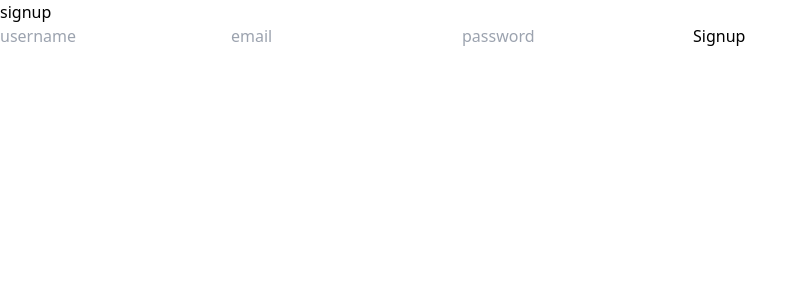
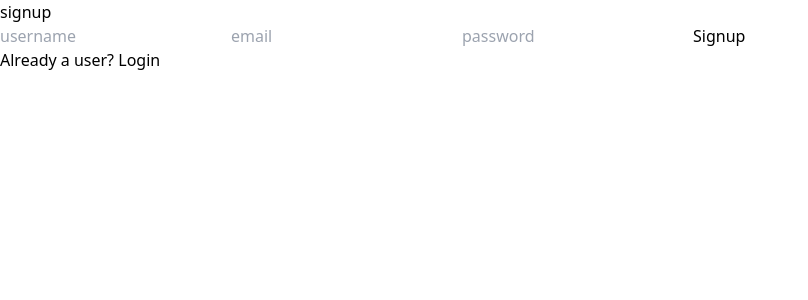
Before and after one commit to Sebanti2003/nextauth, a Next.js app: page /signup in a window 1280 px wide. Shown: the top 300 px of the page, without its empty margins (0-808 px from the left). Built offline with nearby package versions, Linux system fonts and the light colour scheme.

Commit message:
added the login route in the signup page

```diff
--- a/src/app/(client)/signup/page.tsx
+++ b/src/app/(client)/signup/page.tsx
@@ -44,8 +44,8 @@ const SignupPage = () => {
       setFormData({ email: "", password: "", username: "" });
       setError("");
       router.push("/login");
-    // eslint-disable-next-line @typescript-eslint/no-explicit-any
-    } catch (error:any) {
+      // eslint-disable-next-line @typescript-eslint/no-explicit-any
+    } catch (error: any) {
       console.error(error);
       setLoading(false);
       setError(error?.response?.data?.message);
@@ -103,6 +103,15 @@ const SignupPage = () => {
           Signup <span className="animate-spin">{loading && "..."}</span>
         </button>
       </form>
+      <div className="text-white text-sm">
+        Already a user?{" "}
+        <span
+          className="text-blue-500 cursor-pointer"
+          onClick={() => router.push("/login")}
+        >
+          Login
+        </span>
+      </div>
       <p className="text-red-400">{error}</p>
     </div>
   );
```
